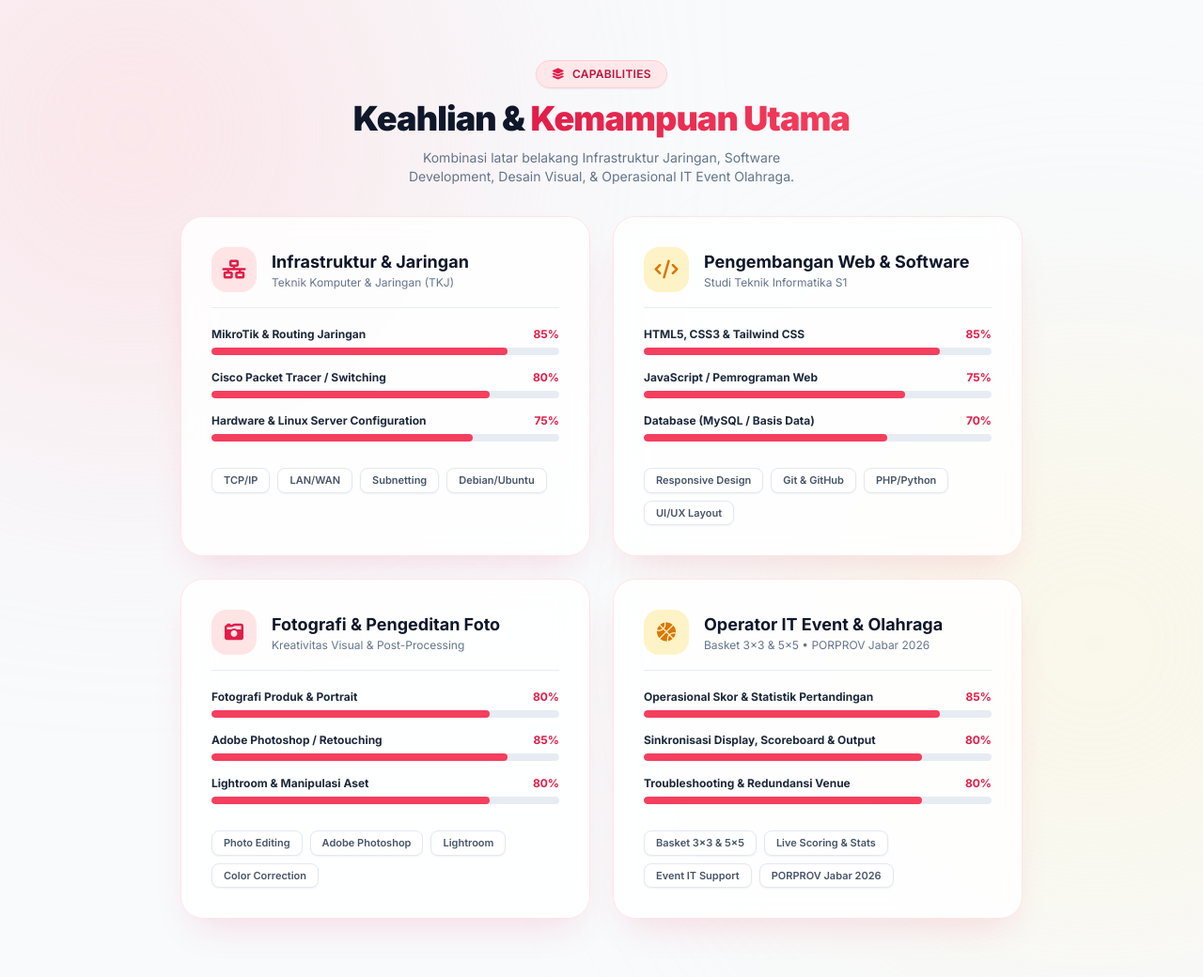
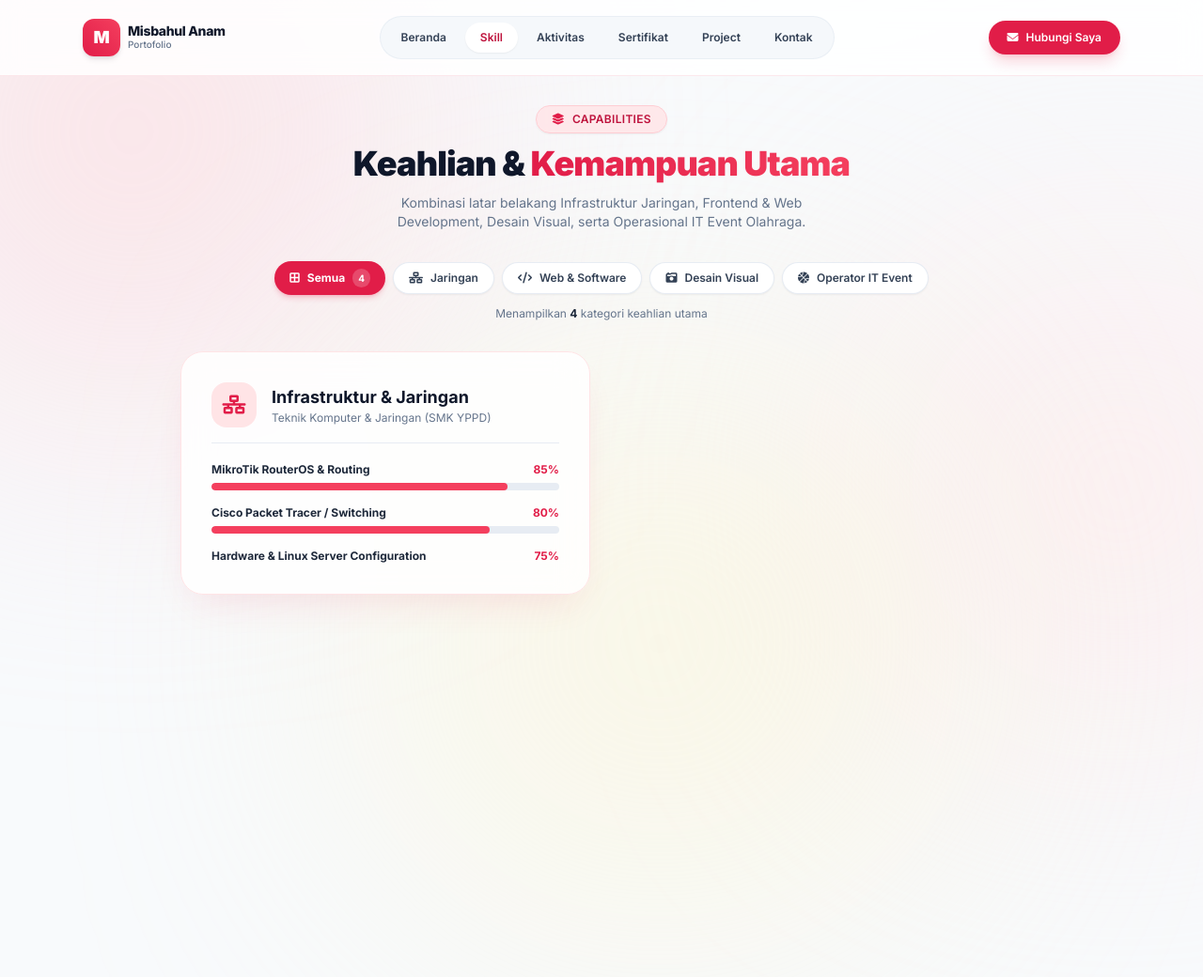
Before and after one commit to misbahulanam2206/portofolio2209, a plain HTML site: page keahlian.html in a window 1280 px wide. Shown: the whole page at 94% size. After the commit the page ends 800 px from the top, so only its background shows below. Drawn offline with nearby package versions, Linux system fonts and the light colour scheme; a web font is replaced by a local one.

Commit message:
Update keahlian.html 3

```diff
--- a/keahlian.html
+++ b/keahlian.html
@@ -48,16 +48,84 @@
             backdrop-filter: blur(16px);
             border: 1px solid rgba(225, 29, 72, 0.12);
         }
+        .glass-nav {
+            background: rgba(255, 255, 255, 0.85);
+            backdrop-filter: blur(12px);
+            border-bottom: 1px solid rgba(225, 29, 72, 0.1);
+        }
         .glow-bright {
-            box-shadow: 0 20px 40px -15px rgba(225, 29, 72, 0.15);
+            box-shadow: 0 20px 40px -15px rgba(225, 29, 72, 0.12);
+        }
+        @keyframes cardFadeIn {
+            from {
+                opacity: 0;
+                transform: translateY(10px) scale(0.99);
+            }
+            to {
+                opacity: 1;
+                transform: translateY(0) scale(1);
+            }
+        }
+        .skill-card-enter {
+            animation: cardFadeIn 0.28s ease-out forwards;
         }
     </style>
 </head>
-<body class="bg-slate-50 text-slate-800 antialiased min-h-screen py-16 px-6 relative overflow-x-hidden flex items-center justify-center">
+<body class="bg-slate-50 text-slate-800 antialiased selection:bg-crimson-500 selection:text-white min-h-screen pt-28 pb-16 px-6 relative overflow-x-hidden flex flex-col justify-between items-center">
 
-    <!-- Ambient Glow Background -->
+    <!-- Ambient Background Glow -->
     <div class="fixed -top-40 -left-40 w-[600px] h-[600px] bg-rose-200/50 rounded-full blur-[140px] pointer-events-none z-0"></div>
-    <div class="fixed -bottom-40 -right-40 w-[550px] h-[550px] bg-amber-100/50 rounded-full blur-[150px] pointer-events-none z-0"></div>
+    <div class="fixed top-1/3 -right-40 w-[500px] h-[500px] bg-crimson-100/60 rounded-full blur-[140px] pointer-events-none z-0"></div>
+    <div class="fixed -bottom-40 left-1/3 w-[550px] h-[550px] bg-amber-100/50 rounded-full blur-[150px] pointer-events-none z-0"></div>
+
+    <!-- NAVBAR RESPONSIF (DESKTOP & MOBILE) -->
+    <header class="fixed top-0 left-0 right-0 z-50 glass-nav">
+        <div class="max-w-6xl mx-auto px-6 h-20 flex items-center justify-between">
+
+            <!-- Logo / Branding -->
+            <a href="index.html" class="flex items-center gap-2 group">
+                <div class="w-10 h-10 rounded-xl bg-gradient-to-tr from-crimson-600 to-rose-500 text-white flex items-center justify-center font-black text-lg shadow-md group-hover:scale-105 transition-transform">
+                    M
+                </div>
+                <div class="flex flex-col">
+                    <span class="font-extrabold text-slate-900 text-sm tracking-tight leading-none">Misbahul Anam</span>
+                    <span class="text-[10px] text-slate-500 font-medium">Portofolio</span>
+                </div>
+            </a>
+
+            <!-- Navigasi Desktop -->
+            <nav class="hidden md:flex items-center gap-1 bg-slate-100/70 p-1.5 rounded-full border border-slate-200/60">
+                <a href="index.html" class="px-4 py-2 text-xs font-semibold text-slate-700 hover:text-crimson-600 rounded-full hover:bg-white transition">Beranda</a>
+                <a href="skill.html" class="px-4 py-2 text-xs font-semibold text-crimson-700 bg-white rounded-full shadow-sm">Skill</a>
+                <a href="aktivitas.html" class="px-4 py-2 text-xs font-semibold text-slate-700 hover:text-crimson-600 rounded-full hover:bg-white transition">Aktivitas</a>
+                <a href="sertifikat.html" class="px-4 py-2 text-xs font-semibold text-slate-700 hover:text-crimson-600 rounded-full hover:bg-white transition">Sertifikat</a>
+                <a href="proyek.html" class="px-4 py-2 text-xs font-semibold text-slate-700 hover:text-crimson-600 rounded-full hover:bg-white transition">Project</a>
+                <a href="kontak.html" class="px-4 py-2 text-xs font-semibold text-slate-700 hover:text-crimson-600 rounded-full hover:bg-white transition">Kontak</a>
+            </nav>
+
+            <!-- Tombol Action & Mobile Menu Toggle -->
+            <div class="flex items-center gap-3">
+                <a href="mailto:misbahulanamsidiq5@gmail.com" class="text-xs font-semibold bg-crimson-600 hover:bg-crimson-700 text-white px-5 py-2.5 rounded-full transition shadow-lg shadow-crimson-600/20 flex items-center gap-2">
+                    <i class="fa-solid fa-envelope text-xs"></i>
+                    <span>Hubungi Saya</span>
+                </a>
+
+                <button id="mobile-menu-btn" class="md:hidden w-10 h-10 rounded-xl bg-slate-100 border border-slate-200 text-slate-700 flex items-center justify-center hover:bg-rose-50 hover:text-crimson-600 transition" aria-label="Toggle Menu">
+                    <i id="menu-icon" class="fa-solid fa-bars text-lg"></i>
+                </button>
+            </div>
+        </div>
+
+        <!-- Menu Mobile Overlay -->
+        <div id="mobile-menu" class="hidden md:hidden border-t border-slate-200/60 bg-white/95 backdrop-blur-lg px-6 py-4 space-y-2 shadow-xl">
+            <a href="index.html" class="block px-4 py-2.5 rounded-xl text-sm font-semibold text-slate-700 hover:bg-rose-50 hover:text-crimson-600 transition">Beranda</a>
+            <a href="skill.html" class="block px-4 py-2.5 rounded-xl text-sm font-bold text-crimson-600 bg-rose-50 border border-rose-100 transition">Skill</a>
+            <a href="aktivitas.html" class="block px-4 py-2.5 rounded-xl text-sm font-semibold text-slate-700 hover:bg-rose-50 hover:text-crimson-600 transition">Aktivitas</a>
+            <a href="sertifikat.html" class="block px-4 py-2.5 rounded-xl text-sm font-semibold text-slate-700 hover:bg-rose-50 hover:text-crimson-600 transition">Sertifikat</a>
+            <a href="proyek.html" class="block px-4 py-2.5 rounded-xl text-sm font-semibold text-slate-700 hover:bg-rose-50 hover:text-crimson-600 transition">Project</a>
+            <a href="kontak.html" class="block px-4 py-2.5 rounded-xl text-sm font-semibold text-slate-700 hover:bg-rose-50 hover:text-crimson-600 transition">Kontak</a>
+        </div>
+    </header>
 
     <!-- KONTEN UTAMA KEAHLIAN -->
     <main class="max-w-4xl w-full mx-auto relative z-10 space-y-8">
@@ -68,32 +136,67 @@
                 <i class="fa-solid fa-layer-group text-crimson-600"></i> Capabilities
             </span>
             <h1 class="text-3xl sm:text-4xl font-black text-slate-900 tracking-tight">
-                Keahlian & <span class="bg-gradient-to-r from-crimson-600 to-rose-500 bg-clip-text text-transparent">Kemampuan Utama</span>
+                Keahlian &amp; <span class="bg-gradient-to-r from-crimson-600 to-rose-500 bg-clip-text text-transparent">Kemampuan Utama</span>
             </h1>
             <p class="text-slate-500 text-sm max-w-md mx-auto">
-                Kombinasi latar belakang Infrastruktur Jaringan, Software Development, Desain Visual, & Operasional IT Event Olahraga.
+                Kombinasi latar belakang Infrastruktur Jaringan, Frontend &amp; Web Development, Desain Visual, serta Operasional IT Event Olahraga.
+            </p>
+        </div>
+
+        <!-- Filter Kategori Interaktif -->
+        <div class="space-y-3">
+            <div id="skill-filter-bar" role="tablist" aria-label="Filter Kategori Keahlian" class="flex flex-wrap items-center justify-center gap-2">
+                <button type="button" data-filter="all" aria-pressed="true" class="filter-btn px-4 py-2 rounded-full text-xs font-bold bg-crimson-600 text-white shadow-md shadow-crimson-600/20 transition inline-flex items-center gap-2">
+                    <i class="fa-solid fa-border-all"></i>
+                    <span>Semua</span>
+                    <span class="px-1.5 py-0.5 rounded-full bg-white/20 text-[10px]">4</span>
+                </button>
+
+                <button type="button" data-filter="jaringan" aria-pressed="false" class="filter-btn px-4 py-2 rounded-full text-xs font-semibold bg-white text-slate-700 border border-slate-200/80 hover:border-crimson-300 hover:text-crimson-600 shadow-sm transition inline-flex items-center gap-2">
+                    <i class="fa-solid fa-network-wired"></i>
+                    <span>Jaringan</span>
+                </button>
+
+                <button type="button" data-filter="web" aria-pressed="false" class="filter-btn px-4 py-2 rounded-full text-xs font-semibold bg-white text-slate-700 border border-slate-200/80 hover:border-crimson-300 hover:text-crimson-600 shadow-sm transition inline-flex items-center gap-2">
+                    <i class="fa-solid fa-code"></i>
+                    <span>Web &amp; Software</span>
+                </button>
+
+                <button type="button" data-filter="desain" aria-pressed="false" class="filter-btn px-4 py-2 rounded-full text-xs font-semibold bg-white text-slate-700 border border-slate-200/80 hover:border-crimson-300 hover:text-crimson-600 shadow-sm transition inline-flex items-center gap-2">
+                    <i class="fa-solid fa-camera-retro"></i>
+                    <span>Desain Visual</span>
+                </button>
+
+                <button type="button" data-filter="event" aria-pressed="false" class="filter-btn px-4 py-2 rounded-full text-xs font-semibold bg-white text-slate-700 border border-slate-200/80 hover:border-crimson-300 hover:text-crimson-600 shadow-sm transition inline-flex items-center gap-2">
+                    <i class="fa-solid fa-basketball"></i>
+                    <span>Operator IT Event</span>
+                </button>
+            </div>
+
+            <p id="filter-status" class="text-center text-xs text-slate-500">
+                Menampilkan <strong id="visible-count" class="text-slate-800">4</strong> kategori keahlian utama
             </p>
         </div>
 
         <!-- Grid Cards Keahlian -->
-        <div class="grid md:grid-cols-2 gap-6">
+        <div id="skills-grid" class="grid md:grid-cols-2 gap-6">
 
             <!-- Card 1: Infrastruktur & Jaringan -->
-            <div class="glass-card rounded-3xl p-6 sm:p-8 glow-bright border border-rose-100 space-y-5">
+            <div data-category="jaringan" class="skill-card glass-card rounded-3xl p-6 sm:p-8 glow-bright border border-rose-100 space-y-5">
                 <div class="flex items-center gap-4 border-b border-slate-200/80 pb-4">
                     <div class="w-12 h-12 rounded-2xl bg-rose-100 text-crimson-600 flex items-center justify-center text-xl font-bold flex-shrink-0">
                         <i class="fa-solid fa-network-wired"></i>
                     </div>
                     <div>
-                        <h2 class="text-lg font-bold text-slate-900">Infrastruktur & Jaringan</h2>
-                        <p class="text-xs text-slate-500">Teknik Komputer & Jaringan (TKJ)</p>
+                        <h2 class="text-lg font-bold text-slate-900">Infrastruktur &amp; Jaringan</h2>
+                        <p class="text-xs text-slate-500">Teknik Komputer &amp; Jaringan (SMK YPPD)</p>
                     </div>
                 </div>
 
                 <div class="space-y-4">
                     <div class="space-y-1.5">
                         <div class="flex justify-between text-xs font-bold">
-                            <span class="text-slate-800">MikroTik & Routing Jaringan</span>
+                            <span class="text-slate-800">MikroTik RouterOS &amp; Routing</span>
                             <span class="text-crimson-600">85%</span>
                         </div>
                         <div class="w-full h-2 bg-slate-200/80 rounded-full overflow-hidden">
@@ -113,182 +216,7 @@
 
                     <div class="space-y-1.5">
                         <div class="flex justify-between text-xs font-bold">
-                            <span class="text-slate-800">Hardware & Linux Server Configuration</span>
+                            <span class="text-slate-800">Hardware &amp; Linux Server Configuration</span>
                             <span class="text-crimson-600">75%</span>
                         </div>
-                        <div class="w-full h-2 bg-slate-200/80 rounded-full overflow-hidden">
-                            <div class="h-full bg-gradient-to-r from-crimson-500 to-rose-500 rounded-full" style="width: 75%;"></div>
-                        </div>
-                    </div>
-                </div>
-
-                <div class="flex flex-wrap gap-2 pt-2">
-                    <span class="px-3 py-1 bg-white border border-slate-200 text-slate-600 text-[11px] font-semibold rounded-lg shadow-sm">TCP/IP</span>
-                    <span class="px-3 py-1 bg-white border border-slate-200 text-slate-600 text-[11px] font-semibold rounded-lg shadow-sm">LAN/WAN</span>
-                    <span class="px-3 py-1 bg-white border border-slate-200 text-slate-600 text-[11px] font-semibold rounded-lg shadow-sm">Subnetting</span>
-                    <span class="px-3 py-1 bg-white border border-slate-200 text-slate-600 text-[11px] font-semibold rounded-lg shadow-sm">Debian/Ubuntu</span>
-                </div>
-            </div>
-
-            <!-- Card 2: Software & Web Development -->
-            <div class="glass-card rounded-3xl p-6 sm:p-8 glow-bright border border-rose-100 space-y-5">
-                <div class="flex items-center gap-4 border-b border-slate-200/80 pb-4">
-                    <div class="w-12 h-12 rounded-2xl bg-amber-100 text-amber-600 flex items-center justify-center text-xl font-bold flex-shrink-0">
-                        <i class="fa-solid fa-code"></i>
-                    </div>
-                    <div>
-                        <h2 class="text-lg font-bold text-slate-900">Pengembangan Web & Software</h2>
-                        <p class="text-xs text-slate-500">Studi Teknik Informatika S1</p>
-                    </div>
-                </div>
-
-                <div class="space-y-4">
-                    <div class="space-y-1.5">
-                        <div class="flex justify-between text-xs font-bold">
-                            <span class="text-slate-800">HTML5, CSS3 & Tailwind CSS</span>
-                            <span class="text-crimson-600">85%</span>
-                        </div>
-                        <div class="w-full h-2 bg-slate-200/80 rounded-full overflow-hidden">
-                            <div class="h-full bg-gradient-to-r from-crimson-500 to-rose-500 rounded-full" style="width: 85%;"></div>
-                        </div>
-                    </div>
-
-                    <div class="space-y-1.5">
-                        <div class="flex justify-between text-xs font-bold">
-                            <span class="text-slate-800">JavaScript / Pemrograman Web</span>
-                            <span class="text-crimson-600">75%</span>
-                        </div>
-                        <div class="w-full h-2 bg-slate-200/80 rounded-full overflow-hidden">
-                            <div class="h-full bg-gradient-to-r from-crimson-500 to-rose-500 rounded-full" style="width: 75%;"></div>
-                        </div>
-                    </div>
-
-                    <div class="space-y-1.5">
-                        <div class="flex justify-between text-xs font-bold">
-                            <span class="text-slate-800">Database (MySQL / Basis Data)</span>
-                            <span class="text-crimson-600">70%</span>
-                        </div>
-                        <div class="w-full h-2 bg-slate-200/80 rounded-full overflow-hidden">
-                            <div class="h-full bg-gradient-to-r from-crimson-500 to-rose-500 rounded-full" style="width: 70%;"></div>
-                        </div>
-                    </div>
-                </div>
-
-                <div class="flex flex-wrap gap-2 pt-2">
-                    <span class="px-3 py-1 bg-white border border-slate-200 text-slate-600 text-[11px] font-semibold rounded-lg shadow-sm">Responsive Design</span>
-                    <span class="px-3 py-1 bg-white border border-slate-200 text-slate-600 text-[11px] font-semibold rounded-lg shadow-sm">Git & GitHub</span>
-                    <span class="px-3 py-1 bg-white border border-slate-200 text-slate-600 text-[11px] font-semibold rounded-lg shadow-sm">PHP/Python</span>
-                    <span class="px-3 py-1 bg-white border border-slate-200 text-slate-600 text-[11px] font-semibold rounded-lg shadow-sm">UI/UX Layout</span>
-                </div>
-            </div>
-
-            <!-- Card 3: Pembuatan & Pengeditan Foto -->
-            <div class="glass-card rounded-3xl p-6 sm:p-8 glow-bright border border-rose-100 space-y-5">
-                <div class="flex items-center gap-4 border-b border-slate-200/80 pb-4">
-                    <div class="w-12 h-12 rounded-2xl bg-rose-100 text-crimson-600 flex items-center justify-center text-xl font-bold flex-shrink-0">
-                        <i class="fa-solid fa-camera-retro"></i>
-                    </div>
-                    <div>
-                        <h2 class="text-lg font-bold text-slate-900">Fotografi & Pengeditan Foto</h2>
-                        <p class="text-xs text-slate-500">Kreativitas Visual & Post-Processing</p>
-                    </div>
-                </div>
-
-                <div class="space-y-4">
-                    <div class="space-y-1.5">
-                        <div class="flex justify-between text-xs font-bold">
-                            <span class="text-slate-800">Fotografi Produk & Portrait</span>
-                            <span class="text-crimson-600">80%</span>
-                        </div>
-                        <div class="w-full h-2 bg-slate-200/80 rounded-full overflow-hidden">
-                            <div class="h-full bg-gradient-to-r from-crimson-500 to-rose-500 rounded-full" style="width: 80%;"></div>
-                        </div>
-                    </div>
-
-                    <div class="space-y-1.5">
-                        <div class="flex justify-between text-xs font-bold">
-                            <span class="text-slate-800">Adobe Photoshop / Retouching</span>
-                            <span class="text-crimson-600">85%</span>
-                        </div>
-                        <div class="w-full h-2 bg-slate-200/80 rounded-full overflow-hidden">
-                            <div class="h-full bg-gradient-to-r from-crimson-500 to-rose-500 rounded-full" style="width: 85%;"></div>
-                        </div>
-                    </div>
-
-                    <div class="space-y-1.5">
-                        <div class="flex justify-between text-xs font-bold">
-                            <span class="text-slate-800">Lightroom & Manipulasi Aset</span>
-                            <span class="text-crimson-600">80%</span>
-                        </div>
-                        <div class="w-full h-2 bg-slate-200/80 rounded-full overflow-hidden">
-                            <div class="h-full bg-gradient-to-r from-crimson-500 to-rose-500 rounded-full" style="width: 80%;"></div>
-                        </div>
-                    </div>
-                </div>
-
-                <div class="flex flex-wrap gap-2 pt-2">
-                    <span class="px-3 py-1 bg-white border border-slate-200 text-slate-600 text-[11px] font-semibold rounded-lg shadow-sm">Photo Editing</span>
-                    <span class="px-3 py-1 bg-white border border-slate-200 text-slate-600 text-[11px] font-semibold rounded-lg shadow-sm">Adobe Photoshop</span>
-                    <span class="px-3 py-1 bg-white border border-slate-200 text-slate-600 text-[11px] font-semibold rounded-lg shadow-sm">Lightroom</span>
-                    <span class="px-3 py-1 bg-white border border-slate-200 text-slate-600 text-[11px] font-semibold rounded-lg shadow-sm">Color Correction</span>
-                </div>
-            </div>
-
-            <!-- Card 4: Operator IT Event & Olahraga (Basket 3x3 & 5x5) -->
-            <div class="glass-card rounded-3xl p-6 sm:p-8 glow-bright border border-rose-100 space-y-5">
-                <div class="flex items-center gap-4 border-b border-slate-200/80 pb-4">
-                    <div class="w-12 h-12 rounded-2xl bg-amber-100 text-amber-600 flex items-center justify-center text-xl font-bold flex-shrink-0">
-                        <i class="fa-solid fa-basketball"></i>
-                    </div>
-                    <div>
-                        <h2 class="text-lg font-bold text-slate-900">Operator IT Event & Olahraga</h2>
-                        <p class="text-xs text-slate-500">Basket 3x3 & 5x5 • PORPROV Jabar 2026</p>
-                    </div>
-                </div>
-
-                <div class="space-y-4">
-                    <div class="space-y-1.5">
-                        <div class="flex justify-between text-xs font-bold">
-                            <span class="text-slate-800">Operasional Skor & Statistik Pertandingan</span>
-                            <span class="text-crimson-600">85%</span>
-                        </div>
-                        <div class="w-full h-2 bg-slate-200/80 rounded-full overflow-hidden">
-                            <div class="h-full bg-gradient-to-r from-crimson-500 to-rose-500 rounded-full" style="width: 85%;"></div>
-                        </div>
-                    </div>
-
-                    <div class="space-y-1.5">
-                        <div class="flex justify-between text-xs font-bold">
-                            <span class="text-slate-800">Sinkronisasi Display, Scoreboard & Output</span>
-                            <span class="text-crimson-600">80%</span>
-                        </div>
-                        <div class="w-full h-2 bg-slate-200/80 rounded-full overflow-hidden">
-                            <div class="h-full bg-gradient-to-r from-crimson-500 to-rose-500 rounded-full" style="width: 80%;"></div>
-                        </div>
-                    </div>
-
-                    <div class="space-y-1.5">
-                        <div class="flex justify-between text-xs font-bold">
-                            <span class="text-slate-800">Troubleshooting & Redundansi Venue</span>
-                            <span class="text-crimson-600">80%</span>
-                        </div>
-                        <div class="w-full h-2 bg-slate-200/80 rounded-full overflow-hidden">
-                            <div class="h-full bg-gradient-to-r from-crimson-500 to-rose-500 rounded-full" style="width: 80%;"></div>
-                        </div>
-                    </div>
-                </div>
-
-                <div class="flex flex-wrap gap-2 pt-2">
-                    <span class="px-3 py-1 bg-white border border-slate-200 text-slate-600 text-[11px] font-semibold rounded-lg shadow-sm">Basket 3x3 & 5x5</span>
-                    <span class="px-3 py-1 bg-white border border-slate-200 text-slate-600 text-[11px] font-semibold rounded-lg shadow-sm">Live Scoring & Stats</span>
-                    <span class="px-3 py-1 bg-white border border-slate-200 text-slate-600 text-[11px] font-semibold rounded-lg shadow-sm">Event IT Support</span>
-                    <span class="px-3 py-1 bg-white border border-slate-200 text-slate-600 text-[11px] font-semibold rounded-lg shadow-sm">PORPROV Jabar 2026</span>
-                </div>
-            </div>
-
-        </div>
-
-    </main>
-
-</body>
-</html>
+                        <div class="w-full h-2 bg-slate-20
```
